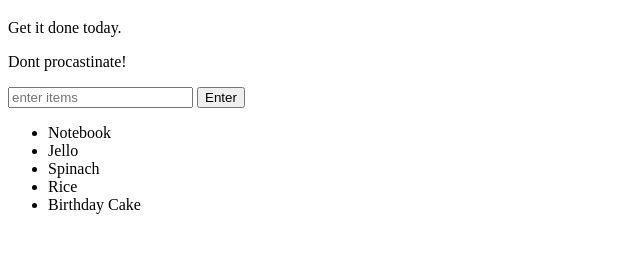
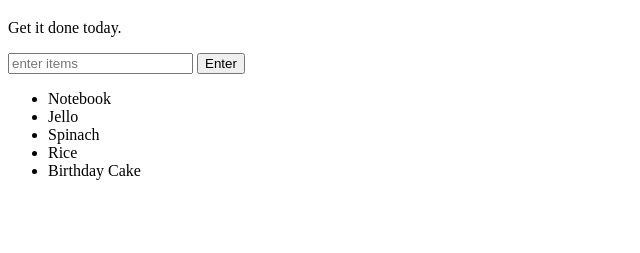
Before and after one commit to Rouche01/to-do-list, a plain HTML site: page index.html in a window 1280 px wide. Shown: the part 61-314 px from the top of the page, without its empty margins (0-640 px from the left). Drawn offline with Linux system fonts and the light colour scheme.

Commit message:
removed the paragraph

```diff
--- a/index.html
+++ b/index.html
@@ -7,7 +7,6 @@
   <body>
     <h1>Shopping List</h1>
     <p>Get it done today.</p>
-    <p>Dont procastinate!</p>
     <input type="text" id="userinput" placeholder="enter items">
     <button id="enter" type="button">Enter</button>
     <ul>
```
